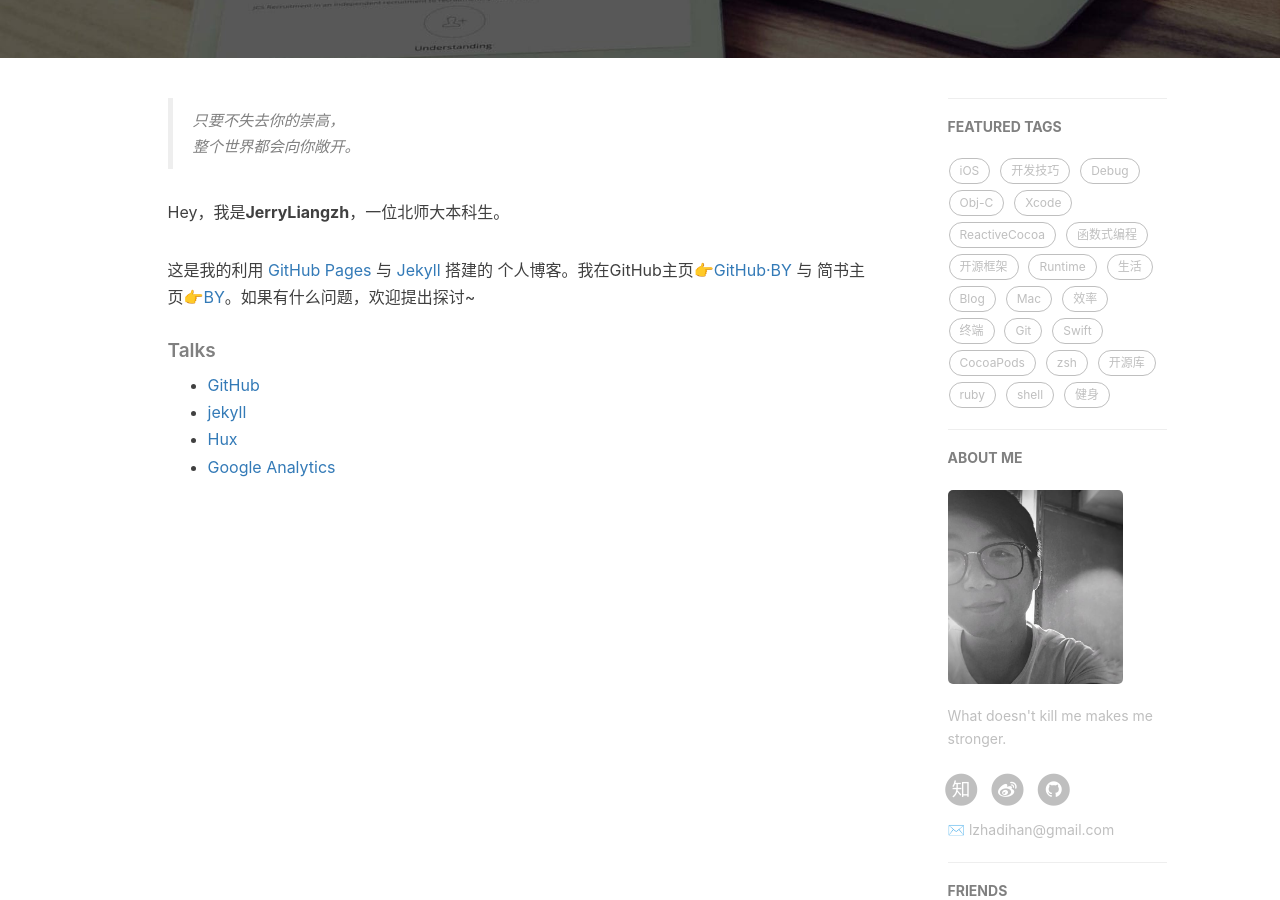
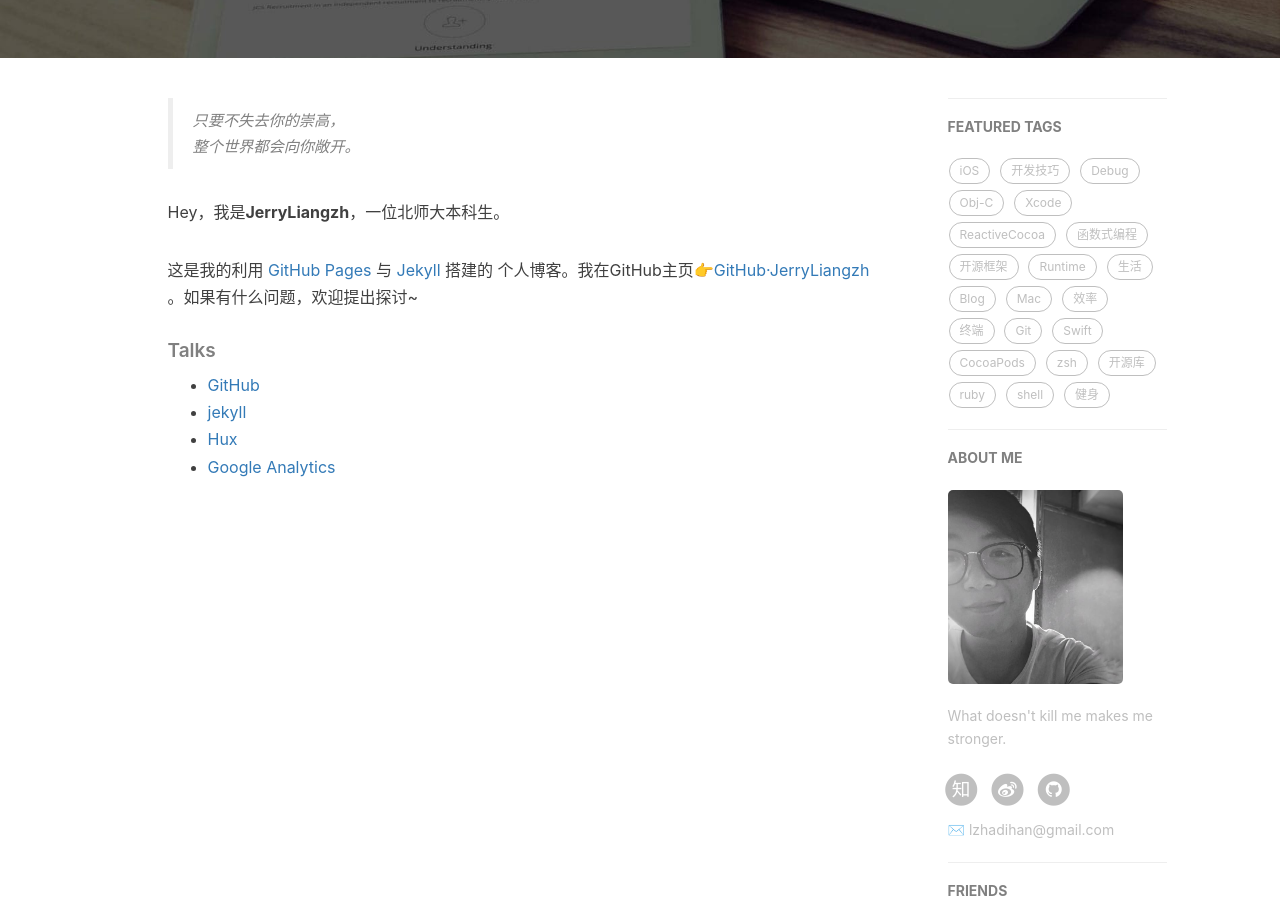
Before and after one commit to JerryLiangzh/JerryLiangzh.github.io, a Jekyll site: the page built from about.html, in a window 1280 px wide and 900 px high, scrolled down 360 px. Built offline with Jekyll 4.4.1, drawn with Linux system fonts in a browser that asks for light colours; nearby versions of some CDN libraries; comment, search, counter and statistics services are not loaded.

Commit message:
Update about.html

```diff
--- a/about.html
+++ b/about.html
@@ -20,7 +20,7 @@
 
     <p>Hey，我是<strong>JerryLiangzh</strong>，一位北师大本科生。</p>
 
-    <p>这是我的利用 <a href="https://pages.github.com/">GitHub Pages</a> 与 <a href="http://jekyll.com.cn/">Jekyll</a> 搭建的 个人博客。我在GitHub主页<a href="https://github.com/qiubaiying">👉GitHub·BY</a> 与 简书主页<a href="https://http://www.jianshu.com/u/e71990ada2fd">👉BY</a>。如果有什么问题，欢迎提出探讨~</p>
+    <p>这是我的利用 <a href="https://pages.github.com/">GitHub Pages</a> 与 <a href="http://jekyll.com.cn/">Jekyll</a> 搭建的 个人博客。我在GitHub主页<a href="https://github.com/JerryLiangzh">👉GitHub·JerryLiangzh</a> 。如果有什么问题，欢迎提出探讨~</p>
 
     <p></p>
 
```
